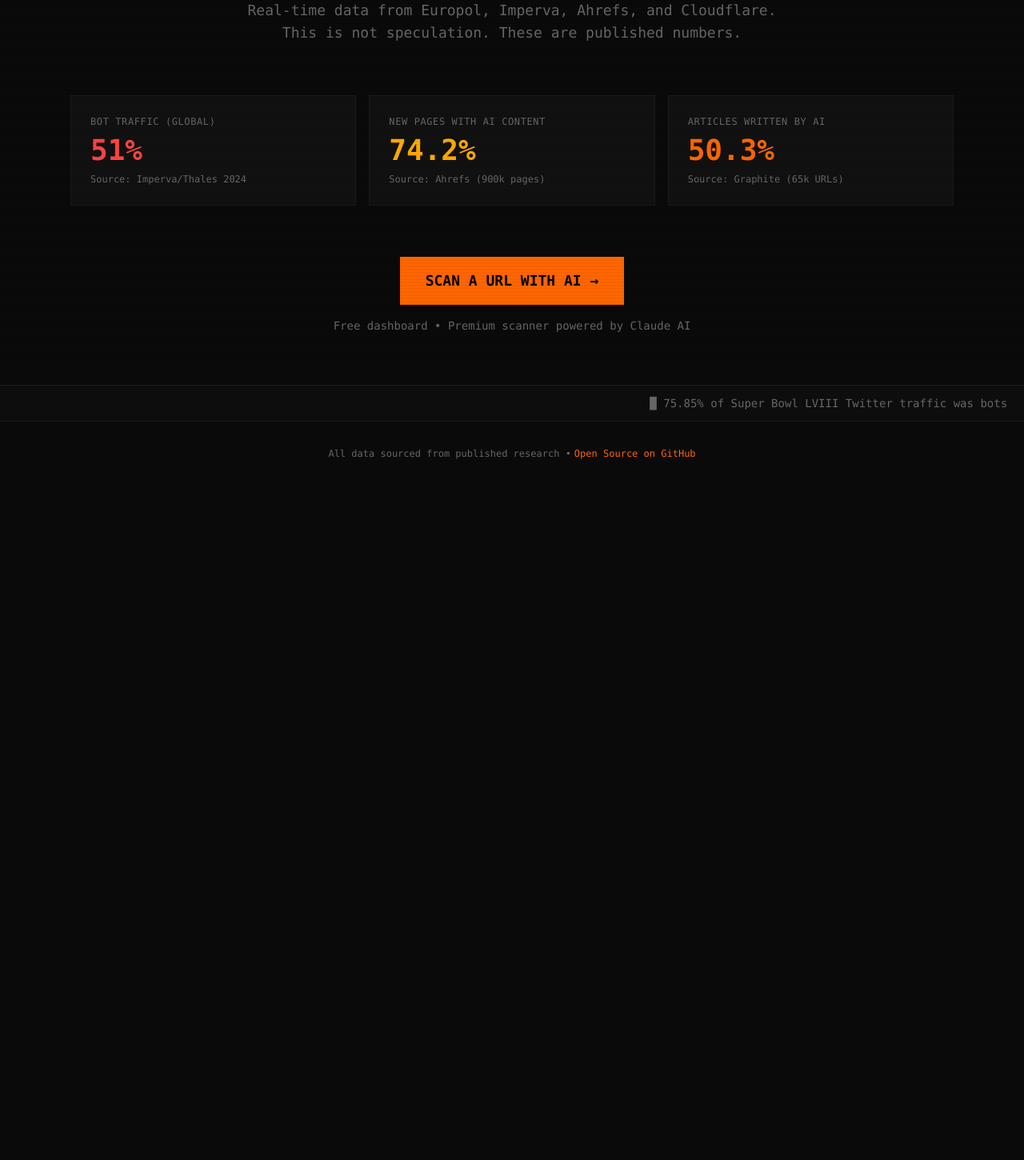
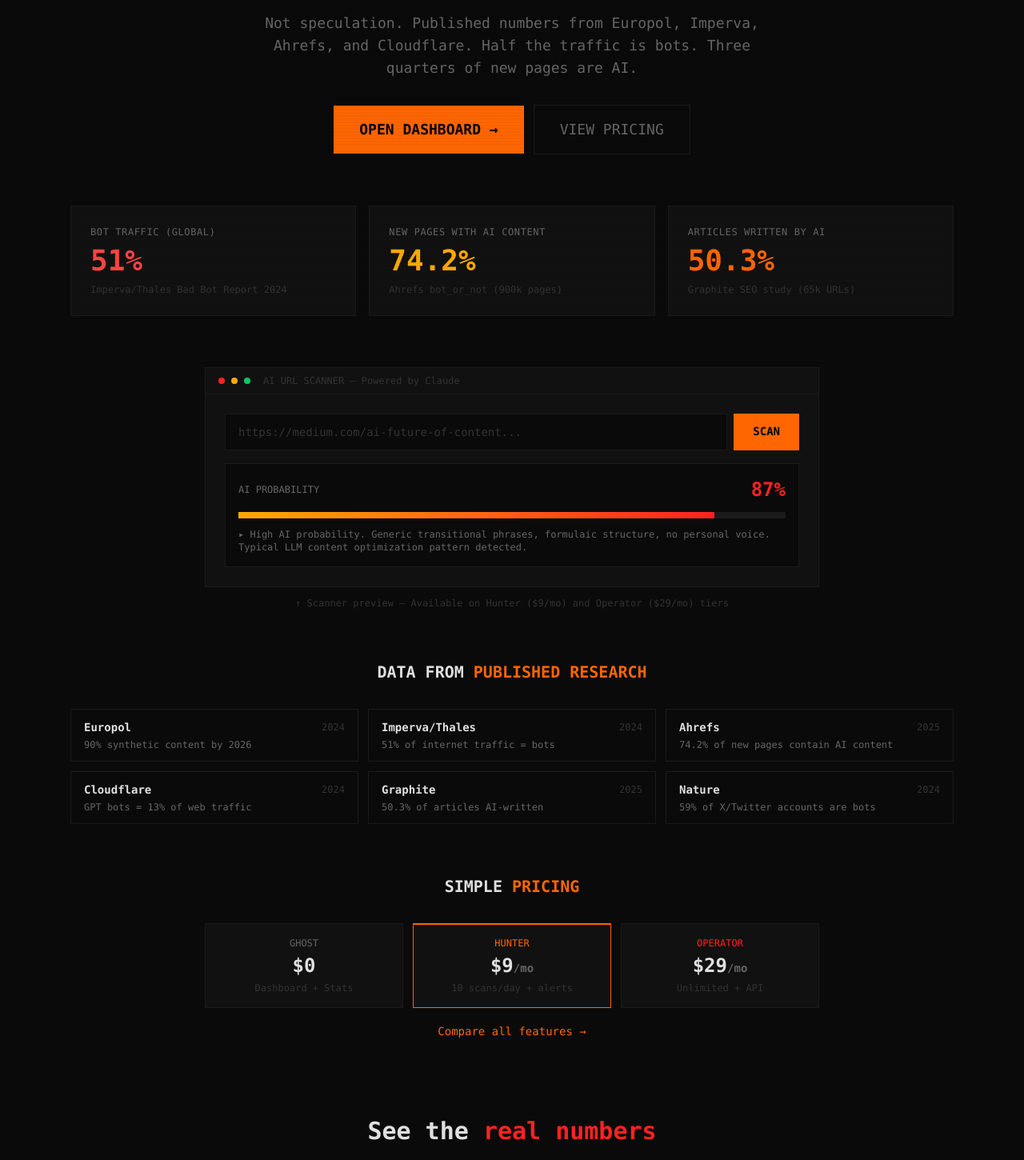
Before and after one commit to nabz0r/deadinternet.report, a Next.js app in the folder frontend/: page / in a window 1280 px wide. Shown: the part 340-1790 px from the top of the page at 80% size. Before the commit the page ends 947 px from the top, so only its background shows below. Built offline with nearby package versions, Linux system fonts and the light colour scheme.

Commit message:
feat: landing page conversion optimization, login UX, CSS polish (a11y, selection, focus states)

```diff
--- a/frontend/src/app/globals.css
+++ b/frontend/src/app/globals.css
@@ -30,15 +30,17 @@ body {
 
 /* Glow effect on hover */
 .glow-hover {
-  transition: box-shadow 0.3s ease;
+  transition: box-shadow 0.3s ease, border-color 0.3s ease;
 }
 .glow-hover:hover {
-  box-shadow: 0 0 15px rgba(255, 102, 0, 0.2);
+  box-shadow: 0 0 15px rgba(255, 102, 0, 0.15);
+  border-color: rgba(255, 102, 0, 0.3) !important;
 }
 
 /* Custom scrollbar */
 ::-webkit-scrollbar {
   width: 6px;
+  height: 6px;
 }
 ::-webkit-scrollbar-track {
   background: #0a0a0a;
@@ -50,3 +52,25 @@ body {
 ::-webkit-scrollbar-thumb:hover {
   background: #555;
 }
+
+/* Selection color */
+::selection {
+  background: rgba(255, 102, 0, 0.3);
+  color: #fff;
+}
+
+/* Smooth scrolling */
+html {
+  scroll-behavior: smooth;
+}
+
+/* Focus styles for accessibility */
+*:focus-visible {
+  outline: 2px solid var(--accent);
+  outline-offset: 2px;
+}
+
+/* Mobile tap highlight */
+* {
+  -webkit-tap-highlight-color: rgba(255, 102, 0, 0.1);
+}
--- a/frontend/src/app/login/page.tsx
+++ b/frontend/src/app/login/page.tsx
@@ -1,28 +1,23 @@
 /**
  * Login page - SSO with Google/GitHub.
- * Minimalist terminal aesthetic.
+ * Terminal aesthetic. Handles callbackUrl from pricing/middleware.
  */
 
 'use client'
 
+import { Suspense } from 'react'
 import { signIn } from 'next-auth/react'
+import { useSearchParams } from 'next/navigation'
+import Link from 'next/link'
 
-export default function LoginPage() {
+function LoginForm() {
+  const searchParams = useSearchParams()
+  const callbackUrl = searchParams.get('callbackUrl') || '/dashboard'
+
   return (
-    <main className="min-h-screen bg-dead-bg flex items-center justify-center">
-      <div className="bg-dead-surface border border-dead-border p-8 max-w-md w-full">
-        <div className="text-center mb-8">
-          <h1 className="font-mono font-bold text-2xl mb-2">
-            deadinternet<span className="text-dead-accent">.report</span>
-          </h1>
-          <p className="font-mono text-dead-dim text-sm">
-            Authenticate to access the scanner
-          </p>
-        </div>
-
     <div className="space-y-3">
       <button
-            onClick={() => signIn('google', { callbackUrl: '/dashboard' })}
+        onClick={() => signIn('google', { callbackUrl })}
         className="w-full bg-dead-bg border border-dead-border py-3 px-4 font-mono text-sm hover:border-dead-accent hover:text-dead-accent transition-colors flex items-center justify-center gap-3"
       >
         <svg className="w-5 h-5" viewBox="0 0 24 24" fill="currentColor">
@@ -35,7 +30,7 @@ export default function LoginPage() {
       </button>
 
       <button
-            onClick={() => signIn('github', { callbackUrl: '/dashboard' })}
+        onClick={() => signIn('github', { callbackUrl })}
         className="w-full bg-dead-bg border border-dead-border py-3 px-4 font-mono text-sm hover:border-dead-accent hover:text-dead-accent transition-colors flex items-center justify-center gap-3"
       >
         <svg className="w-5 h-5" viewBox="0 0 24 24" fill="currentColor">
@@ -44,10 +39,50 @@ export default function LoginPage() {
         Continue with GitHub
       </button>
     </div>
+  )
+}
 
-        <p className="font-mono text-dead-muted text-xs text-center mt-6">
-          Free tier gives you the full dashboard.<br />
-          Scanner requires Hunter ($9/mo) or above.
+export default function LoginPage() {
+  return (
+    <main className="min-h-screen bg-dead-bg flex items-center justify-center px-4">
+      <div className="bg-dead-surface border border-dead-border p-8 max-w-md w-full">
+        <div className="text-center mb-8">
+          <Link href="/" className="font-mono font-bold text-2xl mb-2 inline-block">
+            deadinternet<span className="text-dead-accent">.report</span>
+          </Link>
+          <p className="font-mono text-dead-dim text-sm">
+            Sign in to access the full dashboard
+          </p>
+        </div>
+
+        <Suspense fallback={
+          <div className="space-y-3">
+            <div className="w-full bg-dead-bg border border-dead-border py-3 px-4 h-12 animate-pulse" />
+            <div className="w-full bg-dead-bg border border-dead-border py-3 px-4 h-12 animate-pulse" />
+          </div>
+        }>
+          <LoginForm />
+        </Suspense>
+
+        <div className="mt-6 pt-4 border-t border-dead-border">
+          <div className="grid grid-cols-3 gap-2 text-center">
+            <div>
+              <p className="font-mono text-dead-dim text-lg font-bold">$0</p>
+              <p className="font-mono text-dead-muted text-xs">Dashboard</p>
+            </div>
+            <div>
+              <p className="font-mono text-dead-accent text-lg font-bold">$9</p>
+              <p className="font-mono text-dead-muted text-xs">Scanner</p>
+            </div>
+            <div>
+              <p className="font-mono text-dead-danger text-lg font-bold">$29</p>
+              <p className="font-mono text-dead-muted text-xs">API + Bulk</p>
+            </div>
+          </div>
+        </div>
+
+        <p className="font-mono text-dead-muted text-xs text-center mt-4">
+          Free tier gives you the full dashboard. No credit card needed.
         </p>
       </div>
     </main>
--- a/frontend/src/app/page.tsx
+++ b/frontend/src/app/page.tsx
@@ -1,12 +1,16 @@
 /**
- * Landing page / Public dashboard.
- * Shows the Dead Internet Index and key stats.
- * No auth required - this is the viral entry point.
+ * Landing page - THE viral entry point.
+ * Optimized for conversion: hook → stats → demo → social proof → CTA → pricing.
+ * Fully SSR, no auth required.
  */
 
 import Link from 'next/link'
+import { Metadata } from 'next'
 
-// Static data for SSR (no API call needed for landing)
+export const metadata: Metadata = {
+  title: 'deadinternet.report | The Internet is 67% Dead',
+}
+
 const HERO_STATS = {
   botTraffic: 51.0,
   aiContent: 74.2,
@@ -14,106 +18,268 @@ const HERO_STATS = {
   deadIndex: 67,
 }
 
+const SOURCES = [
+  { name: 'Europol', year: '2024', finding: '90% synthetic content by 2026' },
+  { name: 'Imperva/Thales', year: '2024', finding: '51% of internet traffic = bots' },
+  { name: 'Ahrefs', year: '2025', finding: '74.2% of new pages contain AI content' },
+  { name: 'Cloudflare', year: '2024', finding: 'GPT bots = 13% of web traffic' },
+  { name: 'Graphite', year: '2025', finding: '50.3% of articles AI-written' },
+  { name: 'Nature', year: '2024', finding: '59% of X/Twitter accounts are bots' },
+]
+
 export default function HomePage() {
   return (
     <main className="min-h-screen bg-dead-bg">
       {/* Header */}
-      <header className="border-b border-dead-border px-6 py-4 flex items-center justify-between">
+      <header className="border-b border-dead-border px-4 md:px-6 py-4 flex items-center justify-between">
         <div className="flex items-center gap-3">
-          <span className="text-dead-accent font-mono font-bold text-lg">&#9608;</span>
           <h1 className="font-mono font-bold text-dead-text">
             deadinternet<span className="text-dead-accent">.report</span>
           </h1>
         </div>
-        <nav className="flex items-center gap-4">
+        <nav className="flex items-center gap-2 md:gap-4">
           <Link href="/pricing" className="text-dead-dim hover:text-dead-text font-mono text-sm transition-colors">
             Pricing
           </Link>
           <Link
             href="/login"
-            className="bg-dead-accent/10 border border-dead-accent text-dead-accent px-4 py-2 font-mono text-sm hover:bg-dead-accent/20 transition-colors"
+            className="bg-dead-accent/10 border border-dead-accent text-dead-accent px-3 md:px-4 py-2 font-mono text-sm hover:bg-dead-accent/20 transition-colors"
           >
             Sign In
           </Link>
         </nav>
       </header>
 
-      {/* Hero */}
-      <section className="px-6 py-16 max-w-6xl mx-auto">
+      {/* Hero - The Hook */}
+      <section className="px-4 md:px-6 py-12 md:py-20 max-w-6xl mx-auto">
         <div className="text-center mb-16">
-          <p className="font-mono text-dead-accent text-sm mb-4 tracking-widest uppercase">
-            [ SYSTEM STATUS ]
+          <p className="font-mono text-dead-accent text-xs md:text-sm mb-4 tracking-widest uppercase animate-pulse">
+            [ LIVE DATA • UPDATED DAILY ]
           </p>
-          <h2 className="font-mono text-5xl md:text-7xl font-bold mb-6">
+          <h2 className="font-mono text-4xl sm:text-5xl md:text-7xl font-bold mb-6 leading-tight">
             THE INTERNET IS<br />
             <span className="text-dead-danger">{HERO_STATS.deadIndex}% DEAD</span>
           </h2>
-          <p className="text-dead-dim font-mono text-lg max-w-2xl mx-auto">
-            Real-time data from Europol, Imperva, Ahrefs, and Cloudflare.
-            This is not speculation. These are published numbers.
+          <p className="text-dead-dim font-mono text-sm md:text-lg max-w-2xl mx-auto mb-8">
+            Not speculation. Published numbers from Europol, Imperva, Ahrefs, and Cloudflare.
+            Half the traffic is bots. Three quarters of new pages are AI.
+          </p>
+          <div className="flex flex-col sm:flex-row items-center justify-center gap-3">
+            <Link
+              href="/login"
+              className="inline-block bg-dead-accent text-black font-mono font-bold px-6 md:px-8 py-3 md:py-4 text-base md:text-lg hover:bg-dead-accent/90 transition-colors"
+            >
+              OPEN DASHBOARD &rarr;
+            </Link>
+            <Link
+              href="/pricing"
+              className="inline-block border border-dead-border text-dead-dim font-mono px-6 md:px-8 py-3 md:py-4 text-base md:text-lg hover:border-dead-accent hover:text-dead-accent transition-colors"
+            >
+              VIEW PRICING
+            </Link>
+          </div>
+        </div>
+
+        {/* Key Metrics */}
+        <div className="grid grid-cols-1 sm:grid-cols-3 gap-3 md:gap-4 mb-16">
+          <div className="bg-dead-surface border border-dead-border p-4 md:p-6 glow-hover">
+            <p className="font-mono text-dead-dim text-xs uppercase tracking-wider mb-2">Bot Traffic (Global)</p>
+            <p className="font-mono text-3xl md:text-4xl font-bold text-dead-bot">{HERO_STATS.botTraffic}%</p>
+            <p className="font-mono text-dead-muted text-xs mt-2">Imperva/Thales Bad Bot Report 2024</p>
+          </div>
+          <div className="bg-dead-surface border border-dead-border p-4 md:p-6 glow-hover">
+            <p className="font-mono text-dead-dim text-xs uppercase tracking-wider mb-2">New Pages with AI Content</p>
+            <p className="font-mono text-3xl md:text-4xl font-bold text-dead-ai">{HERO_STATS.aiContent}%</p>
+            <p className="font-mono text-dead-muted text-xs mt-2">Ahrefs bot_or_not (900k pages)</p>
+          </div>
+          <div className="bg-dead-surface border border-dead-border p-4 md:p-6 glow-hover">
+            <p className="font-mono text-dead-dim text-xs uppercase tracking-wider mb-2">Articles Written by AI</p>
+            <p className="font-mono text-3xl md:text-4xl font-bold text-dead-accent">{HERO_STATS.aiArticles}%</p>
+            <p className="font-mono text-dead-muted text-xs mt-2">Graphite SEO study (65k URLs)</p>
+          </div>
+        </div>
+
+        {/* Scanner Preview / Feature Highlight */}
+        <div className="max-w-3xl mx-auto mb-16">
+          <div className="bg-dead-surface border border-dead-border">
+            <div className="border-b border-dead-border px-4 py-2 flex items-center gap-2">
+              <span className="w-2 h-2 rounded-full bg-dead-danger" />
+              <span className="w-2 h-2 rounded-full bg-dead-ai" />
+              <span className="w-2 h-2 rounded-full bg-dead-safe" />
+              <span className="font-mono text-dead-muted text-xs ml-2">AI URL SCANNER — Powered by Claude</span>
+            </div>
+            <div className="p-6">
+              <div className="flex gap-2 mb-4">
+                <div className="flex-1 bg-dead-bg border border-dead-border px-4 py-3 font-mono text-sm text-dead-muted">
+                  https://medium.com/ai-future-of-content...
+                </div>
+                <div className="bg-dead-accent text-black font-mono text-sm font-bold px-6 py-3">
+                  SCAN
+                </div>
+              </div>
+              <div className="bg-dead-bg border border-dead-border p-4">
+                <div className="flex items-center justify-between mb-3">
+                  <span className="font-mono text-dead-dim text-xs uppercase">AI Probability</span>
+                  <span className="font-mono text-dead-danger text-2xl font-bold">87%</span>
+                </div>
+                <div className="w-full bg-dead-border h-2 mb-3">
+                  <div className="h-full bg-gradient-to-r from-dead-ai to-dead-danger" style={{ width: '87%' }} />
+                </div>
+                <p className="font-mono text-dead-dim text-xs">
+                  ▸ High AI probability. Generic transitional phrases, formulaic structure, no personal voice.
+                  Typical LLM content optimization pattern detected.
+                </p>
+              </div>
+            </div>
+          </div>
+          <p className="text-center font-mono text-dead-muted text-xs mt-3">
+            ↑ Scanner preview — Available on Hunter ($9/mo) and Operator ($29/mo) tiers
           </p>
         </div>
 
-        {/* Key Metrics Grid */}
-        <div className="grid grid-cols-1 md:grid-cols-3 gap-4 mb-16">
-          <div className="bg-dead-surface border border-dead-border p-6 glow-hover">
-            <p className="font-mono text-dead-dim text-xs uppercase tracking-wider mb-2">Bot Traffic (Global)</p>
-            <p className="font-mono text-4xl font-bold text-dead-bot">{HERO_STATS.botTraffic}%</p>
-            <p className="font-mono text-dead-dim text-xs mt-2">Source: Imperva/Thales 2024</p>
-          </div>
-          <div className="bg-dead-surface border border-dead-border p-6 glow-hover">
-            <p className="font-mono text-dead-dim text-xs uppercase tracking-wider mb-2">New Pages with AI Content</p>
-            <p className="font-mono text-4xl font-bold text-dead-ai">{HERO_STATS.aiContent}%</p>
-            <p className="font-mono text-dead-dim text-xs mt-2">Source: Ahrefs (900k pages)</p>
-          </div>
-          <div className="bg-dead-surface border border-dead-border p-6 glow-hover">
-            <p className="font-mono text-dead-dim text-xs uppercase tracking-wider mb-2">Articles Written by AI</p>
-            <p className="font-mono text-4xl font-bold text-dead-accent">{HERO_STATS.aiArticles}%</p>
-            <p className="font-mono text-dead-dim text-xs mt-2">Source: Graphite (65k URLs)</p>
+        {/* Sources - Social Proof */}
+        <div className="mb-16">
+          <h3 className="font-mono text-center text-lg md:text-xl font-bold mb-8">
+            DATA FROM <span className="text-dead-accent">PUBLISHED RESEARCH</span>
+          </h3>
+          <div className="grid grid-cols-1 sm:grid-cols-2 lg:grid-cols-3 gap-3">
+            {SOURCES.map((s) => (
+              <div key={s.name} className="border border-dead-border px-4 py-3 hover:border-dead-accent/30 transition-colors">
+                <div className="flex items-center justify-between mb-1">
+                  <span className="font-mono text-dead-text text-sm font-bold">{s.name}</span>
+                  <span className="font-mono text-dead-muted text-xs">{s.year}</span>
+                </div>
+                <p className="font-mono text-dead-dim text-xs">{s.finding}</p>
+              </div>
+            ))}
           </div>
         </div>
 
-        {/* CTA */}
-        <div className="text-center">
+        {/* Mini Pricing */}
+        <div className="max-w-3xl mx-auto mb-16">
+          <h3 className="font-mono text-center text-lg md:text-xl font-bold mb-8">
+            SIMPLE <span className="text-dead-accent">PRICING</span>
+          </h3>
+          <div className="grid grid-cols-1 sm:grid-cols-3 gap-3">
+            <div className="bg-dead-surface border border-dead-border p-4 text-center">
+              <p className="font-mono text-dead-dim text-xs uppercase mb-1">Ghost</p>
+              <p className="font-mono text-2xl font-bold mb-1">$0</p>
+              <p className="font-mono text-dead-muted text-xs">Dashboard + Stats</p>
+            </div>
+            <div className="bg-dead-surface border border-dead-accent p-4 text-center relative">
+              <div className="absolute -top-px left-0 right-0 h-0.5 bg-dead-accent" />
+              <p className="font-mono text-dead-accent text-xs uppercase mb-1">Hunter</p>
+              <p className="font-mono text-2xl font-bold mb-1">$9<span className="text-dead-dim text-sm">/mo</span></p>
+              <p className="font-mono text-dead-muted text-xs">10 scans/day + alerts</p>
+            </div>
+            <div className="bg-dead-surface border border-dead-border p-4 text-center">
+              <p className="font-mono text-dead-danger text-xs uppercase mb-1">Operator</p>
+              <p className="font-mono text-2xl font-bold mb-1">$29<span className="text-dead-dim text-sm">/mo</span></p>
+              <p className="font-mono text-dead-muted text-xs">Unlimited + API</p>
+            </div>
+          </div>
+          <div className="text-center mt-4">
+            <Link
+              href="/pricing"
+              className="font-mono text-dead-accent text-sm hover:underline"
+            >
+              Compare all features →
+            </Link>
+          </div>
+        </div>
+
+        {/* Final CTA */}
+        <div className="text-center py-8">
+          <h3 className="font-mono text-2xl md:text-3xl font-bold mb-4">
+            See the <span className="text-dead-danger">real numbers</span>
+          </h3>
+          <p className="font-mono text-dead-dim mb-6">
+            Free dashboard. No credit card required.
+          </p>
           <Link
             href="/login"
             className="inline-block bg-dead-accent text-black font-mono font-bold px-8 py-4 text-lg hover:bg-dead-accent/90 transition-colors"
           >
-            SCAN A URL WITH AI &rarr;
+            GET STARTED FREE &rarr;
           </Link>
-          <p className="font-mono text-dead-dim text-sm mt-4">
-            Free dashboard &bull; Premium scanner powered by Claude AI
-          </p>
         </div>
       </section>
 
       {/* Ticker */}
       <div className="border-t border-dead-border overflow-hidden bg-dead-surface/50">
         <div className="animate-ticker whitespace-nowrap py-3 font-mono text-sm text-dead-dim">
-          &#9608; 75.85% of Super Bowl LVIII Twitter traffic was bots
-          &nbsp;&nbsp;&bull;&nbsp;&nbsp;
+          █ 75.85% of Super Bowl LVIII Twitter traffic was bots
+          &nbsp;&nbsp;•&nbsp;&nbsp;
           OpenAI GPT bots = 13% of total web traffic
-          &nbsp;&nbsp;&bull;&nbsp;&nbsp;
+          &nbsp;&nbsp;•&nbsp;&nbsp;
           Europol: up to 90% synthetic content by 2026
-          &nbsp;&nbsp;&bull;&nbsp;&nbsp;
+          &nbsp;&nbsp;•&nbsp;&nbsp;
           74.2% of new web pages contain AI content
-          &nbsp;&nbsp;&bull;&nbsp;&nbsp;
+          &nbsp;&nbsp;•&nbsp;&nbsp;
           51% of all internet traffic is now bots
-          &nbsp;&nbsp;&bull;&nbsp;&nbsp;
-          Internet traffic grew 19% in 2025, mostly bots
-          &nbsp;&nbsp;&bull;&nbsp;&nbsp;
+          &nbsp;&nbsp;•&nbsp;&nbsp;
+          Dead Internet Theory: more real every day
+          &nbsp;&nbsp;•&nbsp;&nbsp;
         </div>
       </div>
 
       {/* Footer */}
-      <footer className="border-t border-dead-border px-6 py-8 text-center">
-        <p className="font-mono text-dead-dim text-xs">
-          All data sourced from published research &bull;
-          <a href="https://github.com/nabz0r/deadinternet.report" className="text-dead-accent hover:underline ml-1">
-            Open Source on GitHub
-          </a>
-        </p>
+      <footer className="border-t border-dead-border px-4 md:px-6 py-8">
+        <div className="max-w-6xl mx-auto flex flex-col md:flex-row items-center justify-between gap-4">
+          <div className="flex items-center gap-4">
+            <span className="font-mono text-dead-dim text-xs">
+              © {new Date().getFullYear()} deadinternet.report
+            </span>
+            <a
+              href="https://github.com/nabz0r/deadinternet.report"
+              className="font-mono text-dead-accent text-xs hover:underline"
+            >
+              GitHub
+            </a>
+          </div>
+          <p className="font-mono text-dead-muted text-xs">
+            All statistics sourced from published research. Open source. MIT Licensed.
+          </p>
+        </div>
       </footer>
+
+      {/* JSON-LD Structured Data */}
+      <script
+        type="application/ld+json"
+        dangerouslySetInnerHTML={{
+          __html: JSON.stringify({
+            '@context': 'https://schema.org',
+            '@type': 'WebApplication',
+            name: 'deadinternet.report',
+            description: 'Real-time dashboard tracking AI-generated content and bot traffic across the internet.',
+            url: 'https://deadinternet.report',
+            applicationCategory: 'AnalyticsApplication',
+            operatingSystem: 'Web',
+            offers: [
+              {
+                '@type': 'Offer',
+                name: 'Ghost (Free)',
+                price: '0',
+                priceCurrency: 'USD',
+              },
+              {
+                '@type': 'Offer',
+                name: 'Hunter',
+                price: '9',
+                priceCurrency: 'USD',
+                priceValidUntil: '2027-12-31',
+              },
+              {
+                '@type': 'Offer',
+                name: 'Operator',
+                price: '29',
+                priceCurrency: 'USD',
+                priceValidUntil: '2027-12-31',
+              },
+            ],
+          }),
+        }}
+      />
     </main>
   )
 }
```
Lines whose indentation alone changed are shown as unchanged.
